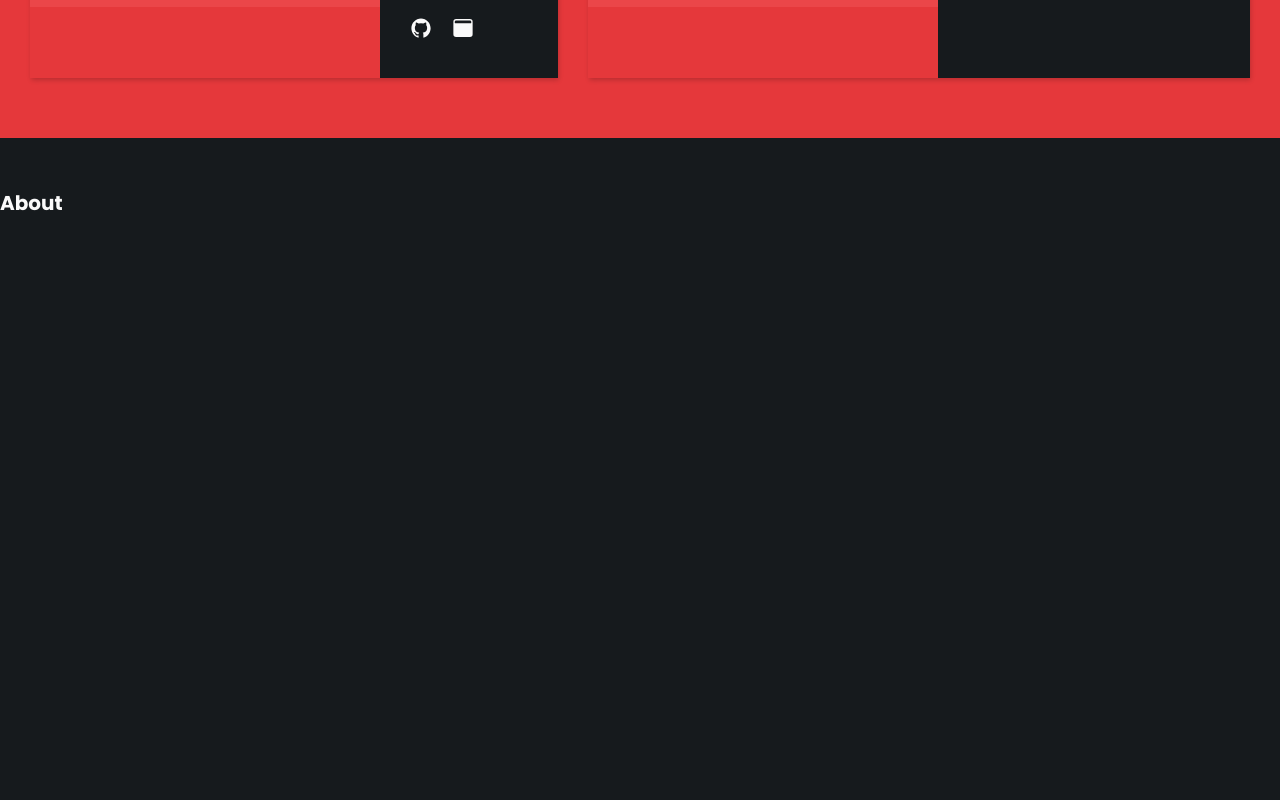
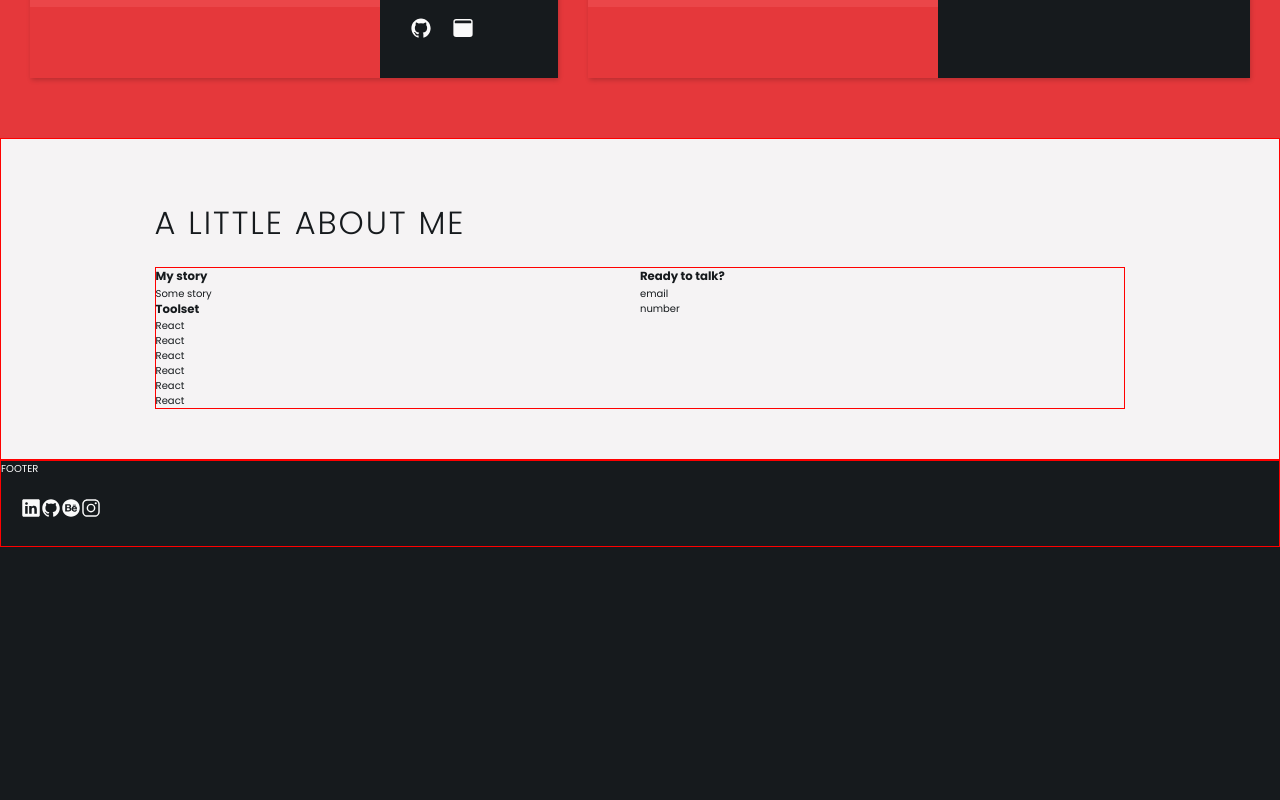
Before and after one commit to theruelmisa/theruelmisa_v1, a React (Create React App) app: page / in a window 1280 px wide. Shown: the part 1740-2540 px from the top of the page. After the commit the page ends 2287 px from the top, so only its background shows below. Built offline with nearby package versions, Linux system fonts and the light colour scheme; grey boxes are pictures that could not be loaded.

Commit message:
finished skeletal layout of about me section

```diff
--- a/src/components/About/About.elements.js
+++ b/src/components/About/About.elements.js
@@ -1,7 +1,15 @@
 import styled from 'styled-components';
 
-export const AboutContainer = styled.div`
-    height: 100vh;
+export const AboutContainer = styled.section`
+    grid-column: full-start / full-end;
     background-color: rgb(var(--grey-light));
+    padding: 5rem 12%;
     border: 1px solid red;
 `;
+
+export const ContentBox = styled.div`
+    display: grid;
+    grid-template-columns: repeat(2, 1fr);
+    color: rgb(var(--black));
+    border: 1px solid red;
+`;
--- a/src/components/About/About.jsx
+++ b/src/components/About/About.jsx
@@ -1,10 +1,42 @@
 import React from 'react'
+import { AboutContainer, ContentBox } from './About.elements';
+import { MainHeading } from '../../globalStyles';
+
+
 
 const About = () => {
     return (
-        <div name="about" style={{ height: '100vh'}}>
-            <h1>About</h1>
-        </div>
+        <AboutContainer name="about">
+            <MainHeading darkText={true}>
+                A little about me
+            </MainHeading>
+            <ContentBox>
+                <div>
+                    <div>
+                        <h3>My story</h3>
+                        <p>Some story</p>
+                    </div>
+                    <div>
+                        <h3>Toolset</h3>
+                        <ul>
+                            <li>React</li>
+                            <li>React</li>
+                            <li>React</li>
+                            <li>React</li>
+                            <li>React</li>
+                            <li>React</li>
+                        </ul>
+                    </div>
+                </div>
+                <div>
+                    <h3>Ready to talk?</h3>
+                    <ul>
+                        <li>email</li>
+                        <li>number</li>
+                    </ul>
+                </div>
+            </ContentBox>
+        </AboutContainer>
     )
 };
 
--- a/src/components/Footer/Footer.jsx
+++ b/src/components/Footer/Footer.jsx
@@ -3,7 +3,7 @@ import Navigation from '../Navigation/Navigation';
 
 const Footer = () => {
     return (
-        <footer>
+        <footer style={{border: '1px solid red'}}>
             FOOTER
             <Navigation />
         </footer>
--- a/src/components/Header/Header.jsx
+++ b/src/components/Header/Header.jsx
@@ -2,7 +2,6 @@ import React, { useState, useEffect } from 'react'
 import Navigation from '../Navigation/Navigation';
 import { HeaderContainer, LogoBox, LogoImg } from './Header.elements';
 import { animateScroll as scroll } from 'react-scroll';
-
 import Logo from '../../assets/main-logo-md.svg';
 
 const Header = () => {
@@ -29,13 +28,13 @@ const Header = () => {
     }
 
     const handleScrollToTop = () => {
-
         if (click) {
             setClick(false);
         }
-
         scroll.scrollToTop();
     }
+
+    // IDEA: Try to change color of header when approaching about me
 
     return (
         <HeaderContainer showHeader={showHeader}>
--- a/src/components/Hero/Hero.elements.js
+++ b/src/components/Hero/Hero.elements.js
@@ -1,7 +1,7 @@
 import styled from 'styled-components';
 import { MainHeading, SubHeading } from '../../globalStyles';
 
-export const HeroContainer = styled.div`
+export const HeroContainer = styled.section`
     grid-column: full-start / full-end;
 
     display: grid;
--- a/src/components/Work/Work.elements.js
+++ b/src/components/Work/Work.elements.js
@@ -1,9 +1,8 @@
 import styled from 'styled-components';
 
-export const WorkContainer = styled.div`
+export const WorkContainer = styled.section`
     grid-column: full-start / full-end;
     padding: 5rem 12%;
-    margin-bottom: 5rem;
     background-color: rgb(var(--red-light));
 
     & > h1 {
--- a/src/globalStyles.js
+++ b/src/globalStyles.js
@@ -63,6 +63,7 @@ export const MainHeading = styled.h1`
     text-transform: uppercase;
     margin-bottom: 1rem;
     padding: 1rem 0;
+    color: ${ props => props.darkText ? 'rgb(var(--black))' : 'inherit'};
 `;
 
 export const SubHeading = styled.h3`
```
Also changed, not shown: 1 other file (tests, documents, lock files or other folders).
